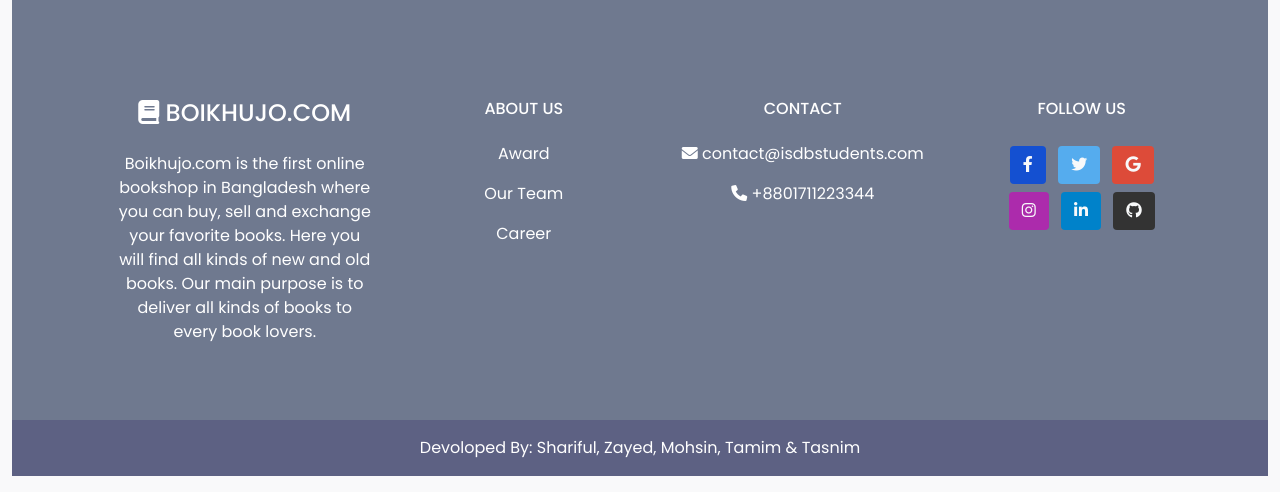
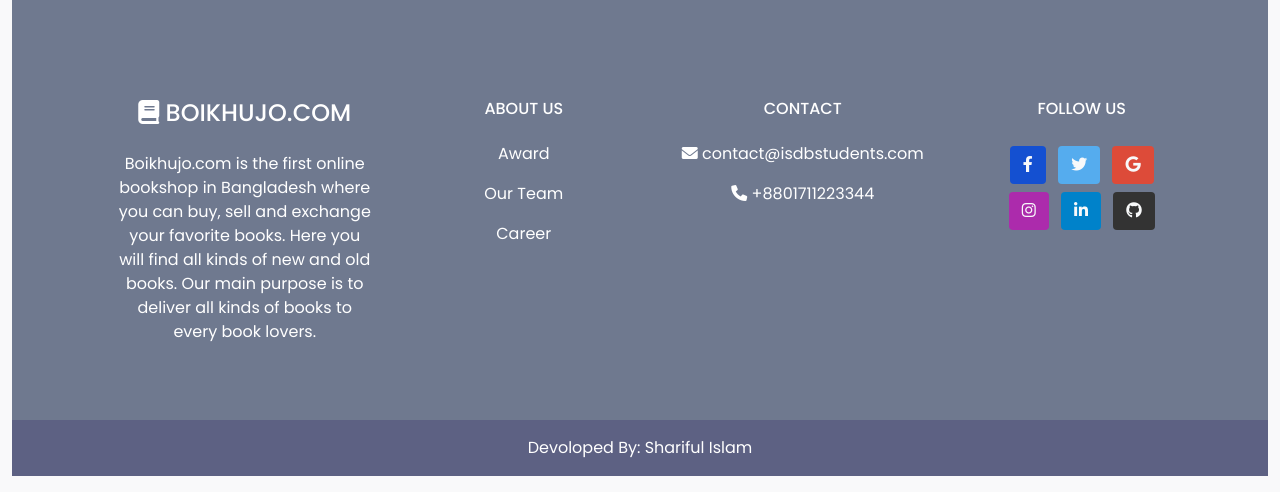
Before and after one commit to shariful94/Boikhujo, a PHP site: page /IsDB_Training-PHP/about_us.php in a window 1280 px wide. Shown: the part 504-996 px from the top of the page. Run offline with PHP 8.4, Linux system fonts and the light colour scheme.

Commit message:
about me modified

```diff
--- a/assets/inc/footer.php
+++ b/assets/inc/footer.php
@@ -82,7 +82,7 @@
             <!-- Copyright -->
             <div class="text-center p-3" style="background-color: rgba(23, 2, 82, 0.2)">
                 Devoloped By:
-                <a class="text-white text-decoration-none" href="#">Shariful, Zayed, Mohsin, Tamim & Tasnim</a>
+                <a class="text-white text-decoration-none" href="about_us.php">Shariful Islam</a>
             </div>
             <!-- Copyright -->
         </footer>
```
